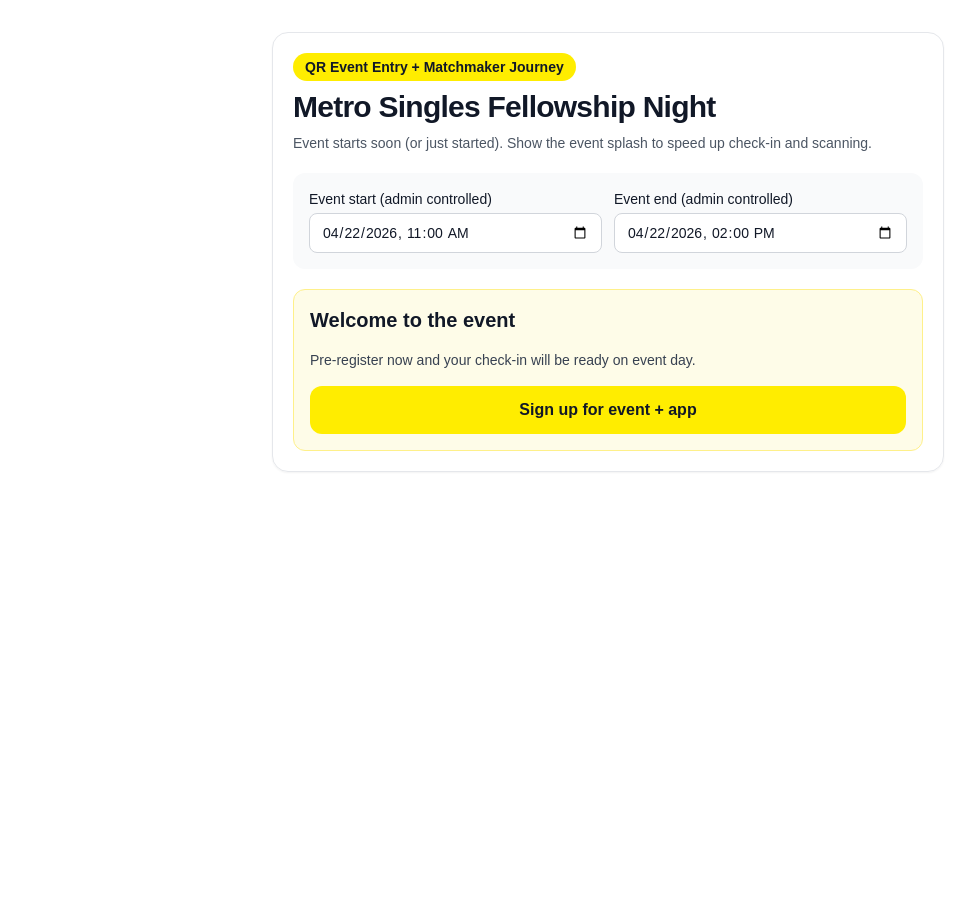
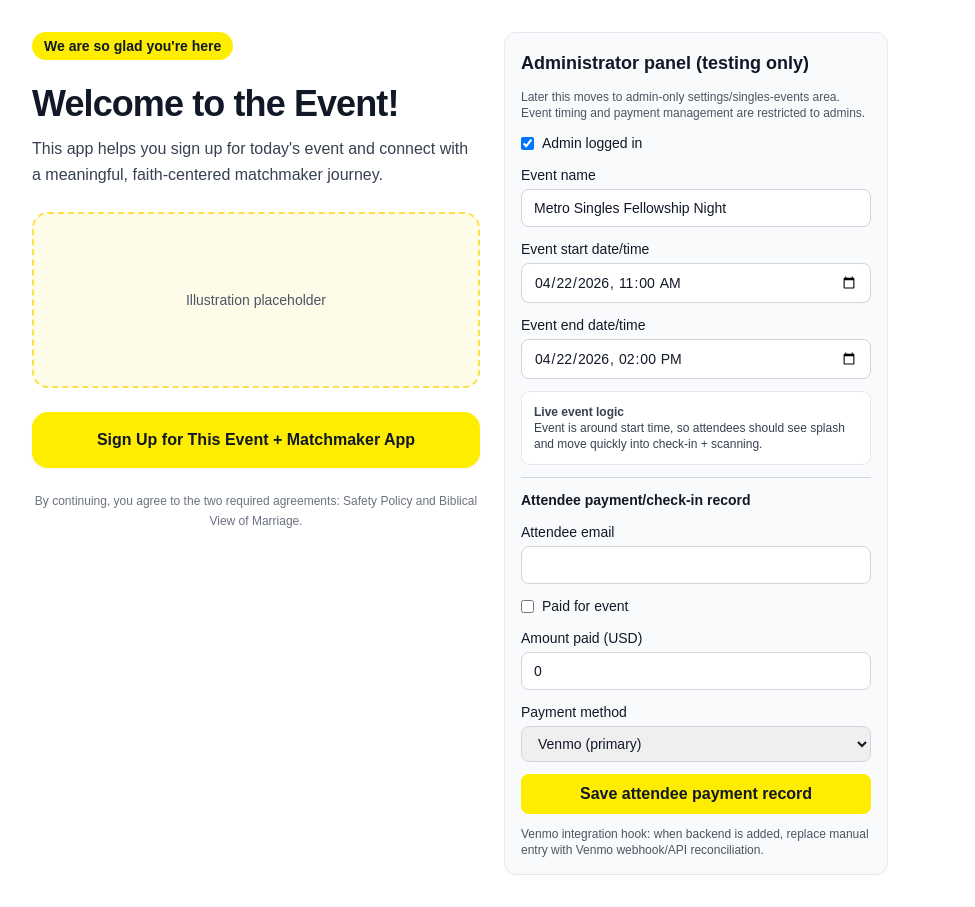
Before and after one commit to JoshuaTaylorIllustration/multi-church-matchmaker-mvp, a Next.js app: page / in a window 1280 px wide. Shown: the whole page, without its empty margins (32-1007 px from the left). Before the commit the page ends 800 px from the top, so only its background shows below. Built offline with nearby package versions, Linux system fonts and the light colour scheme.

Commit message:
Refine onboarding flow and add admin payment controls

```diff
--- a/app/page.tsx
+++ b/app/page.tsx
@@ -1,23 +1,31 @@
 'use client';
 
-import { FormEvent, useMemo, useState } from 'react';
+import { FormEvent, useEffect, useMemo, useState } from 'react';
 
 type SignUpMethod = 'google' | 'magic-link' | 'email';
 type JourneyStep =
   | 'landing'
-  | 'signup'
+  | 'method-select'
+  | 'signup-form'
   | 'signup-success'
   | 'profile'
   | 'scanner';
+type Gender = 'female' | 'male';
+type PaymentMethod = 'venmo' | 'cash' | 'card' | 'zelle' | 'none';
+
+type PaymentRecord = {
+  paid: boolean;
+  amount: number;
+  method: PaymentMethod;
+};
 
 type Connection = {
   id: string;
   displayName: string;
+  gender: Gender;
   relationship: 'friend' | 'possible-connection';
   addedAt: string;
 };
-
-const EVENT_NAME = 'Metro Singles Fellowship Night';
 
 function toInputDateTime(date: Date) {
   return new Date(date.getTime() - date.getTimezoneOffset() * 60000)
@@ -25,7 +33,17 @@ function toInputDateTime(date: Date) {
     .slice(0, 16);
 }
 
+function makeUserId(email: string) {
+  const safe = email.split('@')[0]?.replace(/[^a-zA-Z0-9]/g, '').toUpperCase();
+  return `USER-${safe || 'GUEST'}-${Math.floor(Math.random() * 900 + 100)}`;
+}
+
 export default function EventQrLandingPage() {
+  const [step, setStep] = useState<JourneyStep>('landing');
+  const [signUpMethod, setSignUpMethod] = useState<SignUpMethod | null>(null);
+  const [isAdminLoggedIn, setIsAdminLoggedIn] = useState(true);
+
+  const [eventName, setEventName] = useState('Metro Singles Fellowship Night');
   const [eventStart, setEventStart] = useState(() => {
     const d = new Date();
     d.setHours(d.getHours() + 1, 0, 0, 0);
@@ -37,26 +55,39 @@ export default function EventQrLandingPage() {
     return d;
   });
 
-  const [step, setStep] = useState<JourneyStep>('landing');
-  const [signUpMethod, setSignUpMethod] = useState<SignUpMethod>('google');
-  const [registrationPaid, setRegistrationPaid] = useState(false);
-  const [checkedInAt, setCheckedInAt] = useState<string | null>(null);
-  const [hasAccount, setHasAccount] = useState(false);
-
   const [form, setForm] = useState({
     firstName: '',
     lastName: '',
     email: '',
     phone: '',
     church: '',
+    gender: 'female' as Gender,
   });
+
+  const [checkedInAt, setCheckedInAt] = useState<string | null>(null);
+  const [hasAccount, setHasAccount] = useState(false);
+  const [userId, setUserId] = useState('');
+  const [shareUrl, setShareUrl] = useState('https://example.com/add-connection');
+
+  const [adminEmail, setAdminEmail] = useState('');
+  const [adminPaid, setAdminPaid] = useState(false);
+  const [adminAmount, setAdminAmount] = useState(0);
+  const [adminPaymentMethod, setAdminPaymentMethod] =
+    useState<PaymentMethod>('venmo');
+  const [paymentRecords, setPaymentRecords] = useState<
+    Record<string, PaymentRecord>
+  >({});
 
   const [candidateCode, setCandidateCode] = useState('');
   const [candidateName, setCandidateName] = useState('');
-  const [relationship, setRelationship] = useState<Connection['relationship']>(
-    'possible-connection',
-  );
+  const [candidateGender, setCandidateGender] = useState<Gender>('male');
   const [connections, setConnections] = useState<Connection[]>([]);
+
+  useEffect(() => {
+    if (typeof window !== 'undefined' && userId) {
+      setShareUrl(`${window.location.origin}/add-connection?from=${userId}`);
+    }
+  }, [userId]);
 
   const now = new Date();
   const isEventDay = now.toDateString() === eventStart.toDateString();
@@ -64,26 +95,40 @@ export default function EventQrLandingPage() {
   const isAroundStart =
     now.getTime() >= eventStart.getTime() - 60 * 60 * 1000 &&
     now.getTime() <= eventStart.getTime() + 90 * 60 * 1000;
+  const canCheckIn = isEventDay || isAroundStart;
+
+  const currentPayment = useMemo(() => {
+    return paymentRecords[form.email.toLowerCase().trim()] ?? null;
+  }, [form.email, paymentRecords]);
 
   const eventStateMessage = useMemo(() => {
     if (!isEventDay && isFutureEvent) {
-      return 'This event is in the future. We will show event signup details so people can pre-register now.';
+      return 'This event is in the future. Display event signup instead of same-day splash urgency.';
     }
 
     if (isEventDay && isAroundStart) {
-      return 'Event starts soon (or just started). Show the event splash to speed up check-in and scanning.';
+      return 'Event is around start time, so attendees should see splash and move quickly into check-in + scanning.';
     }
 
-    if (isEventDay) {
-      return 'Event is today. Continue to splash and sign-up flow.';
-    }
-
-    return 'Event date has passed. Keep this page available for reference, but disable new check-ins.';
+    if (isEventDay) return 'Event is today. Continue to splash and sign-up flow.';
+    return 'Event date passed. Disable new check-ins.';
   }, [isAroundStart, isEventDay, isFutureEvent]);
 
-  const canCheckIn = isEventDay || isAroundStart;
+  const savePaymentRecord = () => {
+    const key = adminEmail.toLowerCase().trim();
+    if (!key) return;
+    setPaymentRecords((prev) => ({
+      ...prev,
+      [key]: { paid: adminPaid, amount: adminAmount, method: adminPaymentMethod },
+    }));
+  };
 
-  const startSignUp = () => setStep('signup');
+  const beginSignUp = () => setStep('method-select');
+
+  const chooseSignUpMethod = (method: SignUpMethod) => {
+    setSignUpMethod(method);
+    setStep('signup-form');
+  };
 
   const submitSignup = (e: FormEvent<HTMLFormElement>) => {
     e.preventDefault();
@@ -91,105 +136,125 @@ export default function EventQrLandingPage() {
 
     setHasAccount(true);
     setCheckedInAt(new Date().toLocaleString());
+    setUserId(makeUserId(form.email));
     setStep('signup-success');
   };
 
   const addConnection = () => {
     if (!candidateCode.trim() || !candidateName.trim()) return;
+    const relationship =
+      form.gender === candidateGender ? 'friend' : 'possible-connection';
+
     setConnections((prev) => [
       {
         id: candidateCode.trim(),
         displayName: candidateName.trim(),
+        gender: candidateGender,
         relationship,
         addedAt: new Date().toLocaleTimeString(),
       },
       ...prev,
     ]);
+
     setCandidateCode('');
     setCandidateName('');
   };
 
   return (
     <main className="min-h-screen bg-white px-5 py-8 text-gray-900">
-      <section className="mx-auto flex w-full max-w-2xl flex-col gap-5 rounded-2xl border border-gray-200 p-5 shadow-sm">
-        <header className="space-y-2">
-          <p className="inline-flex rounded-full bg-flyerYellow px-3 py-1 text-sm font-semibold">
-            QR Event Entry + Matchmaker Journey
+      <div className="mx-auto flex w-full max-w-6xl gap-6">
+        <section className="w-full max-w-md flex-1 space-y-6">
+          {step === 'landing' && (
+            <>
+              <p className="inline-flex w-fit rounded-full bg-flyerYellow px-3 py-1 text-sm font-semibold text-gray-900">
+                We are so glad you&apos;re here
               </p>
-          <h1 className="text-3xl font-extrabold tracking-tight">{EVENT_NAME}</h1>
-          <p className="text-sm text-gray-600">{eventStateMessage}</p>
+
+              <header className="space-y-3">
+                <h1 className="text-4xl font-extrabold tracking-tight text-gray-900">
+                  Welcome to the Event!
+                </h1>
+                <p className="text-base leading-relaxed text-gray-700">
+                  This app helps you sign up for today&apos;s event and connect with a
+                  meaningful, faith-centered matchmaker journey.
+                </p>
               </header>
 
-        <div className="grid gap-3 rounded-xl bg-gray-50 p-4 text-sm md:grid-cols-2">
-          <label className="flex flex-col gap-1">
-            Event start (admin controlled)
-            <input
-              type="datetime-local"
-              className="rounded-lg border border-gray-300 px-3 py-2"
-              value={toInputDateTime(eventStart)}
-              onChange={(e) => setEventStart(new Date(e.target.value))}
-            />
-          </label>
-          <label className="flex flex-col gap-1">
-            Event end (admin controlled)
-            <input
-              type="datetime-local"
-              className="rounded-lg border border-gray-300 px-3 py-2"
-              value={toInputDateTime(eventEnd)}
-              onChange={(e) => setEventEnd(new Date(e.target.value))}
-            />
-          </label>
+              <div className="flex h-44 items-center justify-center rounded-2xl border-2 border-dashed border-yellow-300 bg-yellow-50 text-sm font-medium text-gray-600">
+                Illustration placeholder
               </div>
 
-        {step === 'landing' && (
-          <div className="space-y-4 rounded-xl border border-yellow-200 bg-yellow-50 p-4">
-            <h2 className="text-xl font-bold">Welcome to the event</h2>
-            <p className="text-sm text-gray-700">
-              {isFutureEvent
-                ? 'Pre-register now and your check-in will be ready on event day.'
-                : 'You can sign up now, get checked in, and begin scanning connection QR codes immediately.'}
-            </p>
               <button
                 type="button"
-              onClick={startSignUp}
-              className="w-full rounded-xl bg-flyerYellow px-4 py-3 font-bold"
+                onClick={beginSignUp}
+                className="w-full rounded-2xl bg-flyerYellow px-5 py-4 text-base font-bold text-gray-900 shadow-sm transition hover:brightness-95 active:scale-[0.99]"
               >
-              Sign up for event + app
+                Sign Up for This Event + Matchmaker App
               </button>
+
+              <p className="mt-3 text-center text-xs leading-relaxed text-gray-500">
+                By continuing, you agree to the two required agreements: Safety Policy
+                and Biblical View of Marriage.
+              </p>
+            </>
+          )}
+
+          {step === 'method-select' && (
+            <div className="space-y-3 rounded-xl border border-gray-200 p-4">
+              <h2 className="text-xl font-bold">Choose signup option</h2>
+              <p className="text-sm text-gray-700">Recommended: Continue with Google.</p>
+              <div className="space-y-2">
+                <button
+                  type="button"
+                  onClick={() => chooseSignUpMethod('google')}
+                  className="w-full rounded-lg bg-flyerYellow px-4 py-3 text-left font-semibold"
+                >
+                  Continue with Google (recommended)
+                </button>
+                <button
+                  type="button"
+                  onClick={() => chooseSignUpMethod('magic-link')}
+                  className="w-full rounded-lg border border-gray-300 px-4 py-3 text-left"
+                >
+                  Continue with email magic link
+                </button>
+                <button
+                  type="button"
+                  onClick={() => chooseSignUpMethod('email')}
+                  className="w-full rounded-lg border border-gray-300 px-4 py-3 text-left"
+                >
+                  Continue with email + password
+                </button>
+              </div>
             </div>
           )}
 
-        {step === 'signup' && (
-          <form className="space-y-4" onSubmit={submitSignup}>
+          {step === 'signup-form' && signUpMethod && (
+            <form className="space-y-4 rounded-xl border border-gray-200 p-4" onSubmit={submitSignup}>
               <h2 className="text-xl font-bold">Create account and check in</h2>
-            <div className="space-y-2 rounded-xl bg-gray-50 p-3">
-              <p className="text-sm font-semibold">Choose signup method</p>
-              <div className="grid gap-2 md:grid-cols-3">
-                {[
-                  ['google', 'Continue with Google (recommended)'],
-                  ['magic-link', 'Email magic link'],
-                  ['email', 'Email + password'],
-                ].map(([value, label]) => (
-                  <button
-                    key={value}
-                    type="button"
-                    onClick={() => setSignUpMethod(value as SignUpMethod)}
-                    className={`rounded-lg border px-3 py-2 text-left text-sm ${
-                      signUpMethod === value
-                        ? 'border-yellow-500 bg-yellow-100'
-                        : 'border-gray-300 bg-white'
-                    }`}
-                  >
-                    {label}
-                  </button>
-                ))}
-              </div>
-            </div>
+              <p className="text-sm text-gray-700">
+                Signup method selected: <strong>{signUpMethod}</strong>
+              </p>
 
-            <div className="grid gap-3 md:grid-cols-2">
+              <div className="grid gap-3 sm:grid-cols-2">
                 {Object.entries(form).map(([key, value]) => (
                   <label key={key} className="flex flex-col gap-1 text-sm capitalize">
                     {key}
+                    {key === 'gender' ? (
+                      <select
+                        className="rounded-lg border border-gray-300 px-3 py-2"
+                        value={value}
+                        onChange={(e) =>
+                          setForm((prev) => ({
+                            ...prev,
+                            gender: e.target.value as Gender,
+                          }))
+                        }
+                      >
+                        <option value="female">Female</option>
+                        <option value="male">Male</option>
+                      </select>
+                    ) : (
                       <input
                         required
                         value={value}
@@ -198,26 +263,26 @@ export default function EventQrLandingPage() {
                         }
                         className="rounded-lg border border-gray-300 px-3 py-2"
                       />
+                    )}
                   </label>
                 ))}
               </div>
 
-            <div className="flex flex-wrap items-center gap-3 rounded-xl border border-gray-200 p-3 text-sm">
-              <button
-                type="button"
-                onClick={() =>
-                  setRegistrationPaid(form.email.toLowerCase().includes('vip'))
-                }
-                className="rounded-lg border border-gray-300 px-3 py-2"
-              >
-                Lookup registration/payment
-              </button>
-              <span>
-                Payment status: <strong>{registrationPaid ? 'Paid' : 'Not paid yet'}</strong>
-              </span>
-              <span>
-                Check-in status: <strong>{checkedInAt ? `Checked in at ${checkedInAt}` : 'Not checked in'}</strong>
-              </span>
+              <div className="rounded-lg border border-gray-200 bg-gray-50 p-3 text-sm">
+                <p>
+                  Payment lookup:{' '}
+                  <strong>
+                    {currentPayment
+                      ? currentPayment.paid
+                        ? `Paid $${currentPayment.amount} via ${currentPayment.method}`
+                        : 'Registered but not paid'
+                      : 'No admin payment record found yet'}
+                  </strong>
+                </p>
+                <p>
+                  Check-in status:{' '}
+                  <strong>{checkedInAt ? `Checked in at ${checkedInAt}` : 'Not checked in'}</strong>
+                </p>
               </div>
 
               <button
@@ -234,9 +299,9 @@ export default function EventQrLandingPage() {
             <div className="space-y-3 rounded-xl border border-green-300 bg-green-50 p-4">
               <h2 className="text-xl font-bold">Signup successful</h2>
               <p className="text-sm">
-              Account created with <strong>{signUpMethod}</strong>. User is checked in and can continue profile setup or scan event QR connections now.
+                You are checked in and can continue profile setup or start QR scanning now.
               </p>
-            <div className="grid gap-2 md:grid-cols-2">
+              <div className="grid gap-2 sm:grid-cols-2">
                 <button
                   type="button"
                   onClick={() => setStep('profile')}
@@ -259,7 +324,7 @@ export default function EventQrLandingPage() {
             <div className="space-y-3 rounded-xl border border-blue-200 bg-blue-50 p-4">
               <h2 className="text-xl font-bold">Profile draft</h2>
               <p className="text-sm">
-              Profile completion can happen later. Users can scan right away to avoid missing connection moments during the event.
+                Users can come back and complete profile details later.
               </p>
               <button
                 type="button"
@@ -274,22 +339,29 @@ export default function EventQrLandingPage() {
           {step === 'scanner' && hasAccount && (
             <div className="space-y-4 rounded-xl border border-gray-300 p-4">
               <h2 className="text-xl font-bold">Connection QR scanner</h2>
-            <p className="text-sm text-gray-700">
-              Let others scan your QR and confirm whether they should be added as a friend or possible connection.
-            </p>
 
-            <div className="grid gap-2 md:grid-cols-2">
+              <div className="rounded-xl border border-gray-200 bg-gray-50 p-3 text-sm">
+                <p className="mb-2 font-semibold">Your QR for others to scan</p>
+                <img
+                  src={`https://api.qrserver.com/v1/create-qr-code/?size=220x220&data=${encodeURIComponent(shareUrl)}`}
+                  alt="Your profile QR code"
+                  className="mx-auto h-44 w-44 rounded-md border border-gray-300 bg-white p-2"
+                />
+                <p className="mt-2 break-all text-xs text-gray-600">{shareUrl}</p>
+              </div>
+
+              <div className="grid gap-2 sm:grid-cols-2">
                 <label className="flex flex-col gap-1 text-sm">
                   Scanned QR code
                   <input
                     value={candidateCode}
                     onChange={(e) => setCandidateCode(e.target.value)}
                     className="rounded-lg border border-gray-300 px-3 py-2"
-                  placeholder="e.g. USER-4832"
+                    placeholder="USER-4832"
                   />
                 </label>
                 <label className="flex flex-col gap-1 text-sm">
-                Name from QR profile
+                  Name from scanned profile
                   <input
                     value={candidateName}
                     onChange={(e) => setCandidateName(e.target.value)}
@@ -300,16 +372,14 @@ export default function EventQrLandingPage() {
               </div>
 
               <label className="flex flex-col gap-1 text-sm">
-              Add as
+                Scanned person gender
                 <select
-                value={relationship}
-                onChange={(e) =>
-                  setRelationship(e.target.value as Connection['relationship'])
-                }
+                  value={candidateGender}
+                  onChange={(e) => setCandidateGender(e.target.value as Gender)}
                   className="rounded-lg border border-gray-300 px-3 py-2"
                 >
-                <option value="possible-connection">Possible connection</option>
-                <option value="friend">Friend</option>
+                  <option value="female">Female</option>
+                  <option value="male">Male</option>
                 </select>
               </label>
 
@@ -332,7 +402,7 @@ export default function EventQrLandingPage() {
                     key={`${connection.id}-${connection.addedAt}`}
                     className="rounded-lg border border-gray-200 p-2"
                   >
-                  <strong>{connection.displayName}</strong> ({connection.id}) —{' '}
+                    <strong>{connection.displayName}</strong> ({connection.gender}) —{' '}
                     {connection.relationship.replace('-', ' ')} at {connection.addedAt}
                   </li>
                 ))}
@@ -340,6 +410,124 @@ export default function EventQrLandingPage() {
             </div>
           )}
         </section>
+
+        <aside className="hidden w-full max-w-sm space-y-3 rounded-xl border border-gray-200 bg-gray-50 p-4 lg:block">
+          <h2 className="text-lg font-bold">Administrator panel (testing only)</h2>
+          <p className="text-xs text-gray-600">
+            Later this moves to admin-only settings/singles-events area. Event timing and payment management are restricted to admins.
+          </p>
+
+          <label className="flex items-center gap-2 text-sm">
+            <input
+              type="checkbox"
+              checked={isAdminLoggedIn}
+              onChange={(e) => setIsAdminLoggedIn(e.target.checked)}
+            />
+            Admin logged in
+          </label>
+
+          <label className="flex flex-col gap-1 text-sm">
+            Event name
+            <input
+              disabled={!isAdminLoggedIn}
+              value={eventName}
+              onChange={(e) => setEventName(e.target.value)}
+              className="rounded-lg border border-gray-300 px-3 py-2 disabled:bg-gray-200"
+            />
+          </label>
+
+          <label className="flex flex-col gap-1 text-sm">
+            Event start date/time
+            <input
+              type="datetime-local"
+              disabled={!isAdminLoggedIn}
+              value={toInputDateTime(eventStart)}
+              onChange={(e) => setEventStart(new Date(e.target.value))}
+              className="rounded-lg border border-gray-300 px-3 py-2 disabled:bg-gray-200"
+            />
+          </label>
+
+          <label className="flex flex-col gap-1 text-sm">
+            Event end date/time
+            <input
+              type="datetime-local"
+              disabled={!isAdminLoggedIn}
+              value={toInputDateTime(eventEnd)}
+              onChange={(e) => setEventEnd(new Date(e.target.value))}
+              className="rounded-lg border border-gray-300 px-3 py-2 disabled:bg-gray-200"
+            />
+          </label>
+
+          <div className="rounded-lg border border-gray-200 bg-white p-3 text-xs text-gray-700">
+            <p className="font-semibold">Live event logic</p>
+            <p>{eventStateMessage}</p>
+          </div>
+
+          <hr className="border-gray-300" />
+
+          <h3 className="text-sm font-semibold">Attendee payment/check-in record</h3>
+          <label className="flex flex-col gap-1 text-sm">
+            Attendee email
+            <input
+              disabled={!isAdminLoggedIn}
+              value={adminEmail}
+              onChange={(e) => setAdminEmail(e.target.value)}
+              className="rounded-lg border border-gray-300 px-3 py-2 disabled:bg-gray-200"
+            />
+          </label>
+
+          <label className="flex items-center gap-2 text-sm">
+            <input
+              type="checkbox"
+              disabled={!isAdminLoggedIn}
+              checked={adminPaid}
+              onChange={(e) => setAdminPaid(e.target.checked)}
+            />
+            Paid for event
+          </label>
+
+          <label className="flex flex-col gap-1 text-sm">
+            Amount paid (USD)
+            <input
+              type="number"
+              min={0}
+              step={1}
+              disabled={!isAdminLoggedIn}
+              value={adminAmount}
+              onChange={(e) => setAdminAmount(Number(e.target.value))}
+              className="rounded-lg border border-gray-300 px-3 py-2 disabled:bg-gray-200"
+            />
+          </label>
+
+          <label className="flex flex-col gap-1 text-sm">
+            Payment method
+            <select
+              disabled={!isAdminLoggedIn}
+              value={adminPaymentMethod}
+              onChange={(e) => setAdminPaymentMethod(e.target.value as PaymentMethod)}
+              className="rounded-lg border border-gray-300 px-3 py-2 disabled:bg-gray-200"
+            >
+              <option value="venmo">Venmo (primary)</option>
+              <option value="card">Card</option>
+              <option value="zelle">Zelle</option>
+              <option value="cash">Cash</option>
+              <option value="none">Not set</option>
+            </select>
+          </label>
+
+          <button
+            type="button"
+            disabled={!isAdminLoggedIn}
+            onClick={savePaymentRecord}
+            className="w-full rounded-lg bg-flyerYellow px-3 py-2 font-semibold disabled:opacity-50"
+          >
+            Save attendee payment record
+          </button>
+          <p className="text-xs text-gray-600">
+            Venmo integration hook: when backend is added, replace manual entry with Venmo webhook/API reconciliation.
+          </p>
+        </aside>
+      </div>
     </main>
   );
 }
```
Also changed, not shown: app/add-connection/page.tsx (added, +34 -0 lines). Lines whose indentation alone changed are shown as unchanged.
